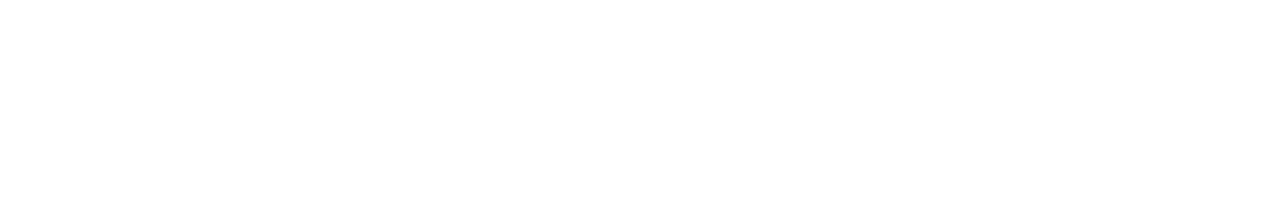
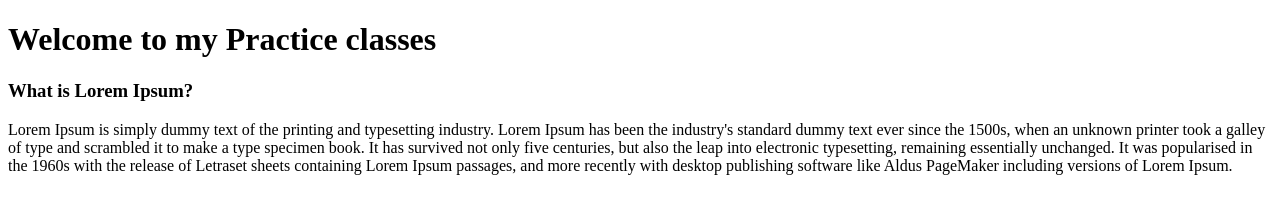
Before and after one commit to mdrabbihasanbd/my-first-repo, a plain HTML site: page index.html in a window 1280 px wide. Drawn offline with Linux system fonts and the light colour scheme.

Commit message:
added p and h

```diff
--- a/index.html
+++ b/index.html
@@ -7,6 +7,8 @@
     <title>My first repo</title>
 </head>
 <body>
-
+    <h1>Welcome to my Practice classes</h1>
+    <h3>What is Lorem Ipsum?</h3>
+    <p>Lorem Ipsum is simply dummy text of the printing and typesetting industry. Lorem Ipsum has been the industry's standard dummy text ever since the 1500s, when an unknown printer took a galley of type and scrambled it to make a type specimen book. It has survived not only five centuries, but also the leap into electronic typesetting, remaining essentially unchanged. It was popularised in the 1960s with the release of Letraset sheets containing Lorem Ipsum passages, and more recently with desktop publishing software like Aldus PageMaker including versions of Lorem Ipsum.</p>
 </body>
 </html>
```
